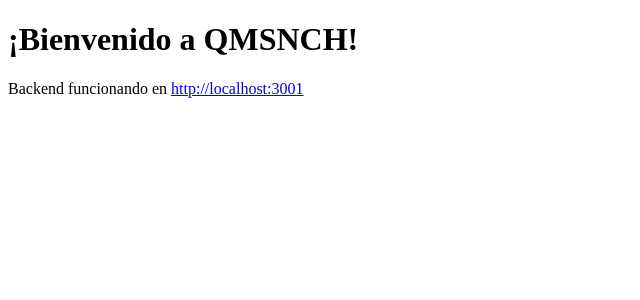
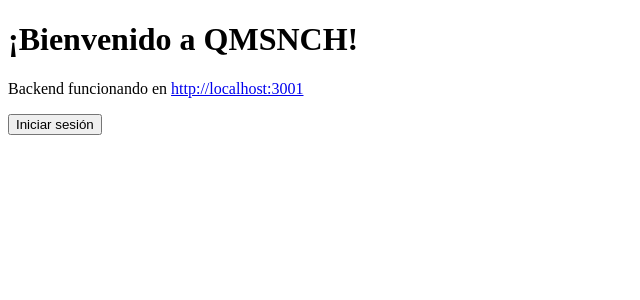
Before and after one commit to claudioadolfo25/mi-api-frontend, a Next.js app: page / in a window 1280 px wide. Shown: the top 300 px of the page, without its empty margins (0-640 px from the left). Built offline with nearby package versions, Linux system fonts and the light colour scheme.

Commit message:
Update page.tsx

```diff
--- a/src/app/page.tsx
+++ b/src/app/page.tsx
@@ -1,12 +1,15 @@
+import LoginButton from './login-button';
+
 export default function Home() {
   return (
     <main className="min-h-screen flex flex-col items-center justify-center">
       <h1 className="text-4xl font-bold text-center mb-4">
         ¡Bienvenido a QMSNCH!
       </h1>
-      <p className="text-lg text-gray-600">
+      <p className="text-lg text-gray-600 mb-6">
         Backend funcionando en <a href="http://localhost:3001" className="text-blue-500 hover:underline">http://localhost:3001</a>
       </p>
+      <LoginButton />
     </main>
   );
 }
```
